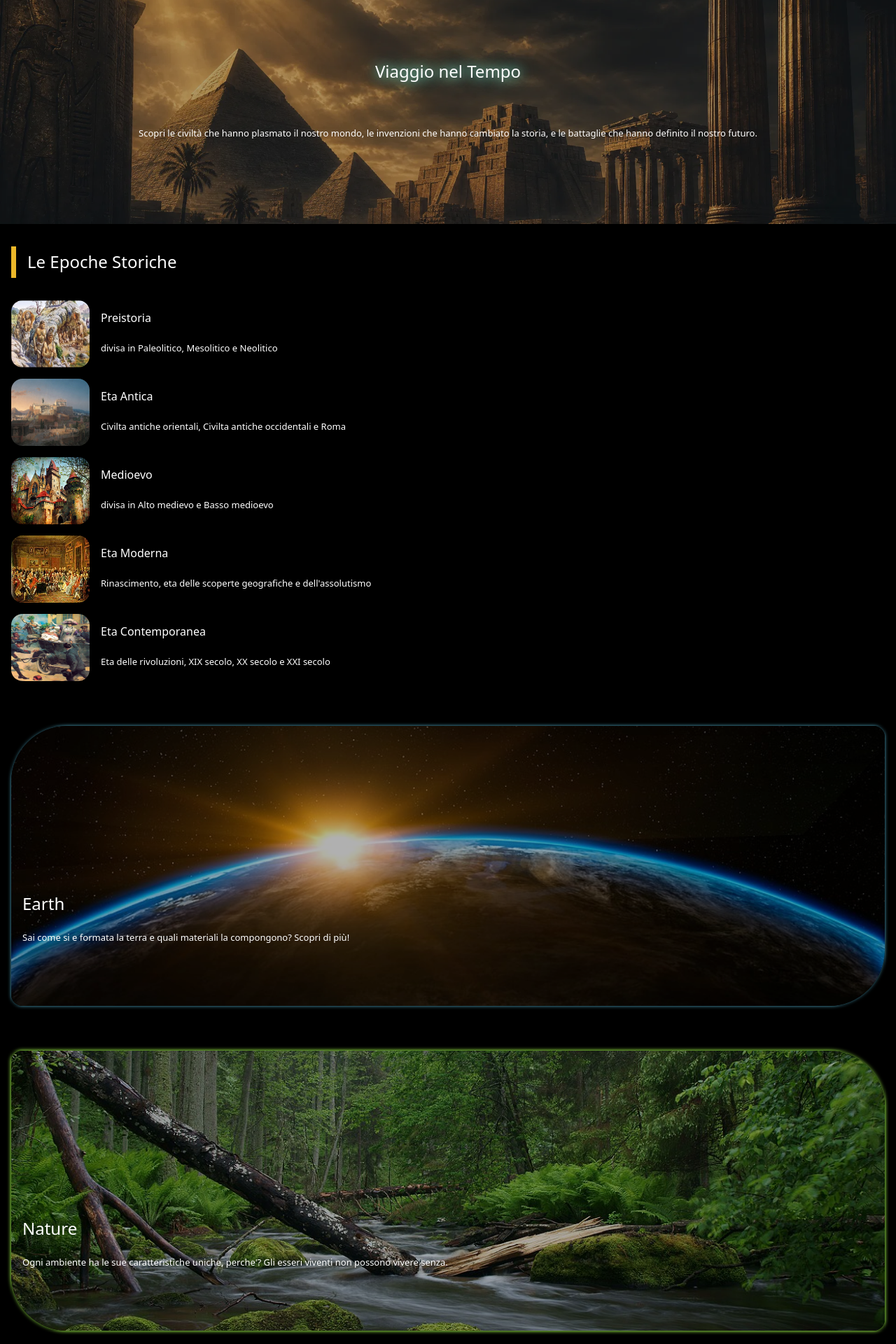
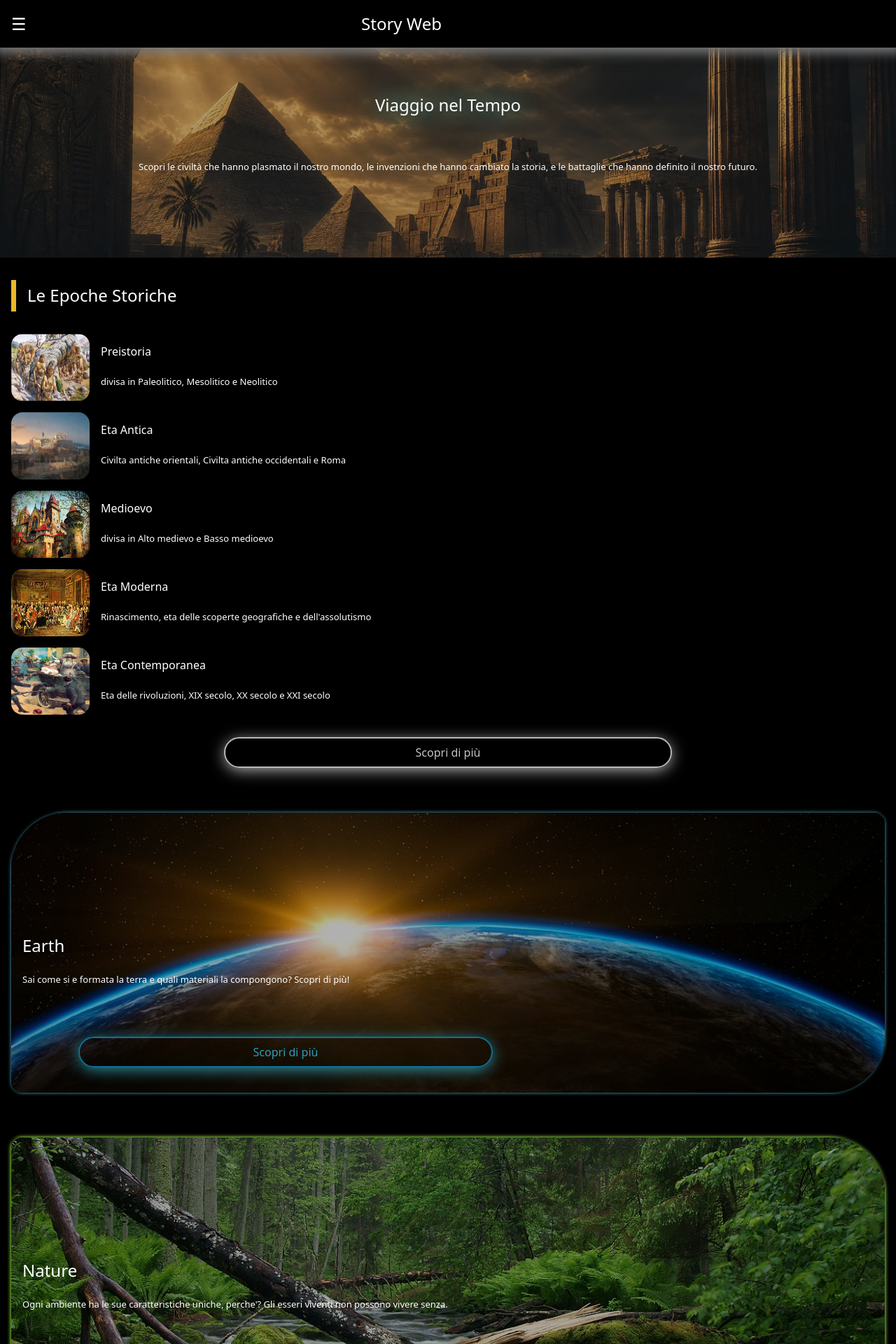
Before and after one commit to Leonardo803W/Story-Web, a React (Vite) app in the folder Front-end/: page / in a window 1280 px wide. Shown: the top 1920 px of the page at 70% size. Built offline with nearby package versions, Linux system fonts and the light colour scheme.

Commit message:
aggiunta di elementi nella home

```diff
--- a/Front-end/src/App.tsx
+++ b/Front-end/src/App.tsx
@@ -1,12 +1,15 @@
 import { BrowserRouter, Routes, Route } from "react-router-dom";
 
 import Home from "./components/Home";
+import MainLayout from "./globalComponents/MainLayout";
 
 function App() {
   return (
     <BrowserRouter>
       <Routes>
-        <Route path="/" element={<Home />} />
+        <Route element={<MainLayout />}>
+          <Route path="/" element={<Home />} />
+        </Route>
       </Routes>
     </BrowserRouter>
   );
--- a/Front-end/src/components/Home.tsx
+++ b/Front-end/src/components/Home.tsx
@@ -135,16 +135,20 @@ const Home = () => {
                     </div>
                 </div>
             ))}
+
+            <div className = "falseButton">Scopri di più</div>
         </section>
 
         <section>
           <article id = "earth">
               <h3>Earth</h3>
               <p>Sai come si e formata la terra e quali materiali la compongono? Scopri di più!</p>
+            <div className="falseButtonEarth">Scopri di più</div>
           </article>
           <article id = "nature">
             <h3>Nature</h3>
             <p>Ogni ambiente ha le sue caratteristiche uniche, perche'? Gli esseri viventi non possono vivere senza.</p>
+            <div className="falseButtonNature">Scopri di più</div>
           </article>
         </section>
 
@@ -182,11 +186,14 @@ const Home = () => {
               <p>nel corso della storia, vi sono state e vi sono tuttora una miriade di religioni, quante ne conosciamo?</p>
             </div>
           </div>
+
+          <div className = "falseButton">Scopri di più</div>
         </section>
 
         <section id = "continenti">
             <h3 className = "text-center mb-2">I continenti</h3>
             <p>Ogni continente ha le sue caratteristiche uniche e la storia non e la stessa per ogni continente, come si sono formati e quali storie hanno?</p>
+            <div className = "falseButtonContinenti">Scopri di più</div>
         </section>
 
         <section className="dicover-more">
@@ -205,6 +212,7 @@ const Home = () => {
               <p>La storia non e sempre chiara, ci sono misteri per cui non avremo mai risposte e altri a cui non avremo mai certezze</p>
             </div>
           </div>
+          <div className = "falseButton">Scopri di più</div>
         </section>
 
         <section id = "timeline">
@@ -234,6 +242,7 @@ const Home = () => {
             ))}
 
           </div>
+          <div className = "falseButton">Scopri di più</div>
         </section>
     </>
   );
--- /dev/null
+++ b/Front-end/src/globalComponents/GlobalFooter.tsx
@@ -0,0 +1,29 @@
+const GlobalFooter = () => {
+
+    const currentYear = new Date().getFullYear();
+
+    return(
+        <>
+            <section id = "footer">
+                <hr className = "link-light"/>
+                <div>
+                    <h3>Historia</h3>
+                    <p>
+                        Scopri la storia dell'umanità attraverso civiltà, invenzioni, battaglie e molto altro.
+                    </p>
+                </div>
+
+                <div/>
+                    <hr className = "link-light"/>
+                    <div>
+                    <p>
+                        &copy; {currentYear} Studenti con le Stellette. Tutti i diritti
+                        riservati.
+                    </p>
+                </div>
+            </section>
+        </>
+    )
+}
+
+export default GlobalFooter;
--- /dev/null
+++ b/Front-end/src/globalComponents/GlobalNavbar.tsx
@@ -0,0 +1,50 @@
+import { useEffect, useState } from "react";
+import { Link } from "react-router-dom";
+
+const NAV_LINKS = [
+    { to: "/", label: "Home" },
+    { to: "/EpocheStoriche", label: "Epoche storiche" },
+    { to: "/IlLatoOscuro", label: "Il lato oscuro e ingegnoso dell'umanità" },
+    { to: "/Terra", label: "Terra" },
+    { to: "/Natura", label: "Natura" },
+    { to: "/Meraviglie", label: "Meraviglie e curiosità" },
+    { to: "/Continenti", label: "I continenti" },
+    { to: "/Timeline", label: "Time line" },
+  ];
+
+const GlobalNavbar = () => {
+
+    const [isOpen, setIsOpen] = useState(false);
+
+    const toggleMenu = () => setIsOpen(prev => !prev);
+    const closeMenu = () => setIsOpen(false);
+
+    return (
+        <>
+            {/* Mobile */}
+            <div className = "globalNavbar">
+                <button onClick = {toggleMenu} className = "buttonNavbar"> ☰ </button>
+
+                <h1 className = "titleNavbar">Story Web</h1>
+            </div>
+
+            {/* Mobile menu */}
+            <nav className = {isOpen ? "mobile-menu" : "d-none"}>
+                <div className = "mobile-menu-header">
+                <span>Menu</span>
+                <p onClick={closeMenu}>✕</p>
+                </div>
+
+                <ul className = "mt-4">
+                    {NAV_LINKS.map((link) => (
+                        <li key={link.to} onClick = {closeMenu} className = "mobile-menu-item">
+                            <Link to={link.to}>{link.label}</Link>
+                        </li>
+                    ))}
+                </ul>
+            </nav>
+        </>
+    );
+}
+
+export default GlobalNavbar;
--- /dev/null
+++ b/Front-end/src/globalComponents/MainLayout.tsx
@@ -0,0 +1,27 @@
+import { Outlet } from "react-router-dom";
+
+import GlobalNavbarStory from "../globalComponents/GlobalNavbar";
+import GlobalFooter from "../globalComponents/GlobalFooter";
+
+const MainLayout = () => {
+
+  return (
+    <section className="position-relative overflow-hidden">
+      <header>
+        <GlobalNavbarStory/>
+      </header>
+
+      <section className = "mainLayout">
+        <main>
+          <Outlet />
+        </main>
+
+        <footer>
+            <GlobalFooter />
+        </footer>
+      </section>
+    </section>
+  );
+};
+
+export default MainLayout;
--- a/Front-end/src/style/Components.css
+++ b/Front-end/src/style/Components.css
@@ -1,4 +1,61 @@
-/*css home for phone */
+/*css globalNavbar*/
+
+.globalNavbar{
+    position: fixed;
+    z-index: 3;
+    width: 100%;
+    background-color: black;
+    box-shadow: 0px 0px 14px 8px #757575;
+    display: flex;
+    align-items: center;
+}
+
+.buttonNavbar{
+    background-color: black;
+    border: none;
+    font-size: x-large;
+}
+
+.titleNavbar{
+    text-align: center;
+    width: 80%;
+}
+
+.mobile-menu{
+    position: absolute;
+    z-index: 5;
+    background-color: black;
+    width: 100%;
+    height: 100%;
+}
+
+.mobile-menu-header{
+    display: flex;
+    align-items: center;
+    justify-content: space-between;
+    margin: 0rem 2rem 1rem 2rem;
+    color: white;
+    font-size: larger;
+}
+
+.mobile-menu-item {
+    list-style: none;
+    margin: 1rem 0rem 1rem 0rem;
+    border-bottom: solid 1px grey;
+    padding: 0rem 0rem 2rem 0rem;
+    width: 95%;
+}
+
+.mobile-menu-item a{
+    font-size: larger;
+    text-decoration: none;
+}
+
+/*css main home for phone */
+
+.mainLayout{
+    margin-top: 3rem;
+}
 
 .home{
     background-image: url('../img/hero-ancient-civilizations-dxTNKrsaB4Cu25sqW7AF8N.webp');
@@ -31,21 +88,44 @@
     animation: neon 3s infinite;
 }
 
-@keyframes neon {
-    0% {
-        text-shadow: 0 0 5px #7eebd1;
-    }
-    50% {
-        text-shadow: 0 0 20px #7eebd1,
-                     0 0 40px #7eebd1;
-    }
-    100% {
-        text-shadow: 0 0 5px #7eebd1;
-    }
+.home p{
+    margin: 1rem;
 }
 
-.home p{
-    margin: 1rem;
+.falseButton,
+.falseButtonEarth,
+.falseButtonNature,
+.falseButtonContinenti {
+    text-align: center;
+    width: 50%;
+    border-radius: 2rem;
+    padding: 0.5rem;
+    box-shadow: 0px 4px 22px -2px;
+}
+
+.falseButton{
+    border: solid 2px #b9b9b9;
+    color: #c3c3c3;
+    margin: 2rem auto 1rem auto;
+}
+
+.falseButtonEarth{
+    border: solid 2px #0e7099;
+    color: #2e9db2;
+    margin: 4rem 0rem 0rem 6rem;
+}
+
+.falseButtonNature{
+    border: solid 2px #4a822a;
+    color: #7baf48;
+    margin: 3rem 0rem 0rem 6rem;
+}
+
+.falseButtonContinenti{
+    border: solid 2px #b09a82;
+    width: 80%;
+    color: #d9b898;
+    margin: 2rem auto 0rem auto;
 }
 
 #le-epoche-storiche{
@@ -72,7 +152,7 @@
     background-size: cover;
     background-position: center;
     position: relative;
-    padding: 14rem 4rem 0rem 0rem;
+    padding: 10rem 4rem 0rem 0rem;
 }
 
 #earth:after,
@@ -256,3 +336,24 @@
 #medioevo-oceania{
     background-image: url('../img/card_img_timeline/Oceania-medioevo.jpg');
 }
+
+/*aimazione main home per telefono*/
+
+@keyframes neon {
+    0% {
+        text-shadow: 0 0 10px #7eebd1;
+    }
+    50% {
+        text-shadow: 0 0 40px #7eebd1;
+    }
+    100% {
+        text-shadow: 0 0 10px #7eebd1;
+    }
+}
+
+/*css globalFooter*/
+
+#footer{
+    text-align: center;
+    margin-top: 4rem;
+}
```
